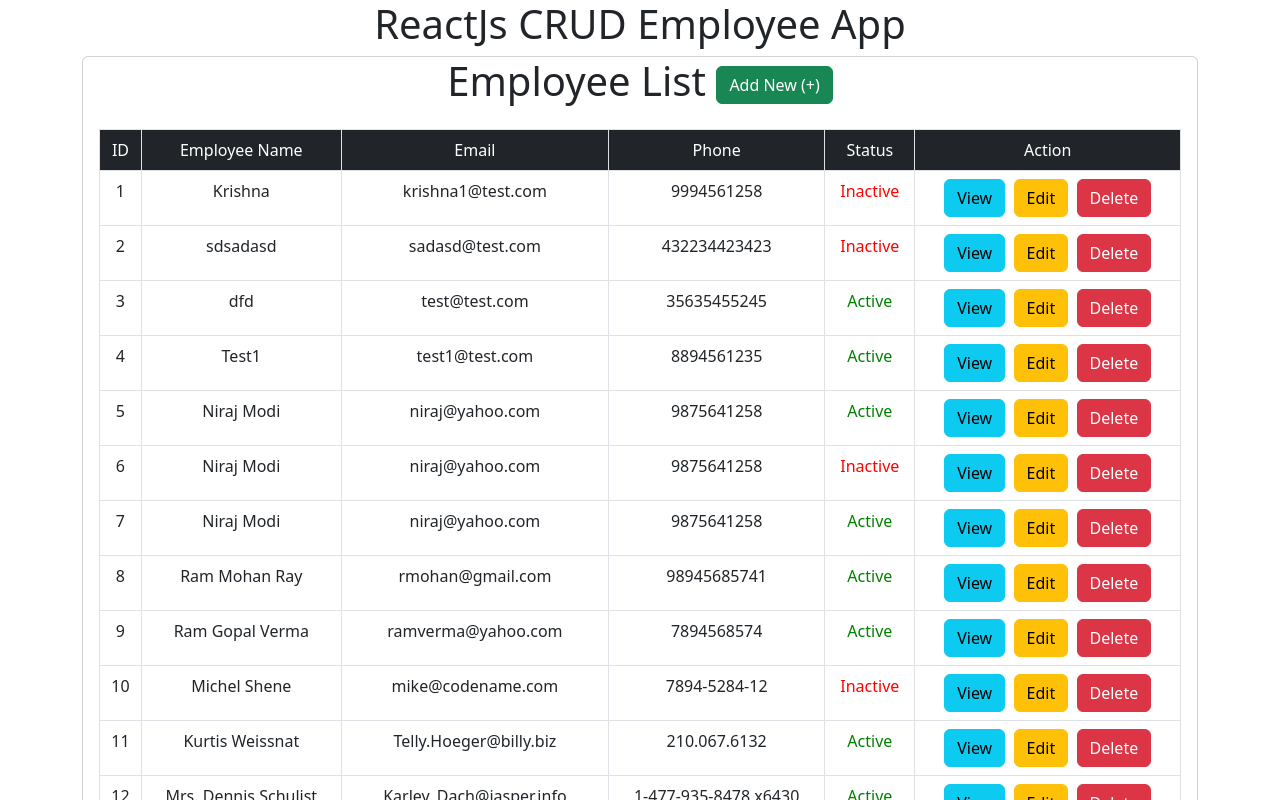
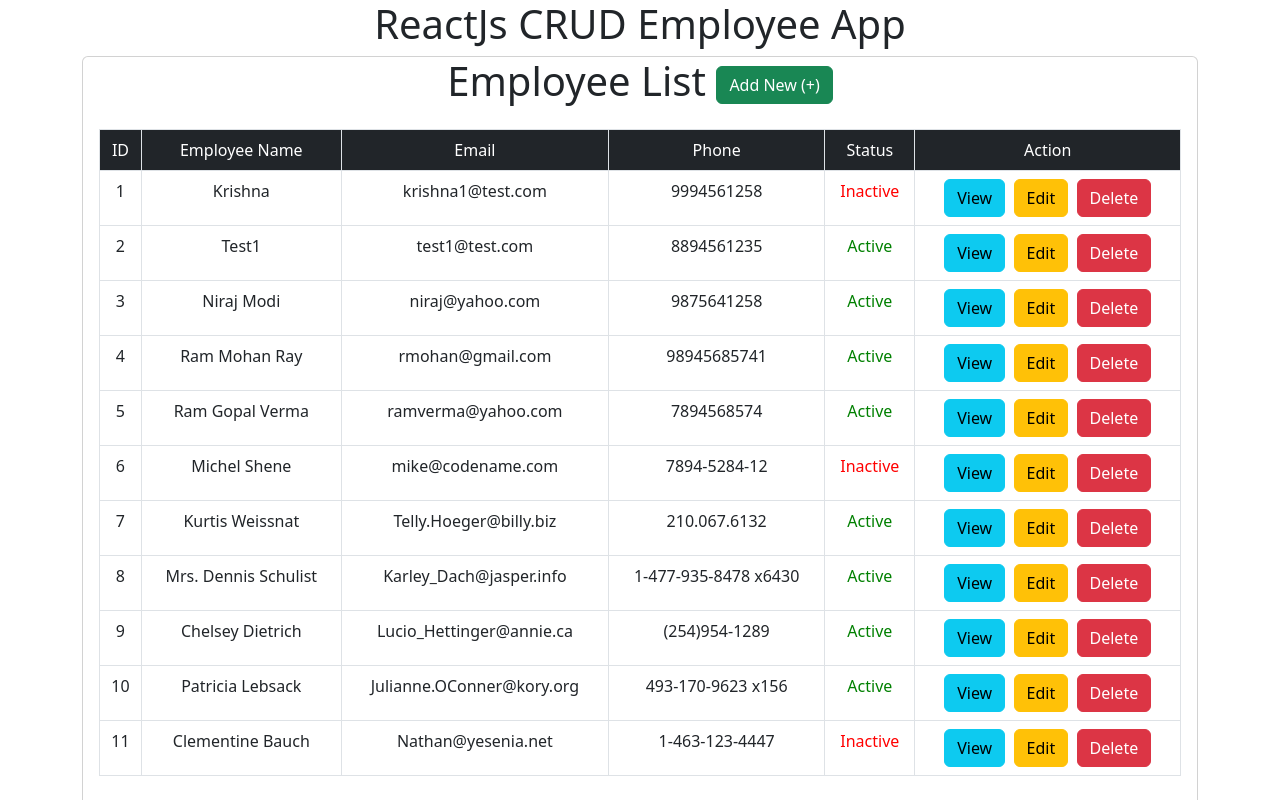
Before and after one commit to gitcoder-23/react18-employee-user-crud-json-server-placeholder, a React (Create React App) app: page / in a window 1280 px wide. Shown: the top 800 px of the page. Built offline with nearby package versions, Linux system fonts and the light colour scheme; data requests are answered from the project's data file.

Commit message:
delete ready

```diff
--- a/db.json
+++ b/db.json
@@ -91,20 +91,6 @@
       "email": "niraj@yahoo.com",
       "phone": "9875641258",
       "active": true,
-      "id": 7
-    },
-    {
-      "employeename": "Niraj Modi",
-      "email": "niraj@yahoo.com",
-      "phone": "9875641258",
-      "active": false,
-      "id": 8
-    },
-    {
-      "employeename": "Niraj Modi",
-      "email": "niraj@yahoo.com",
-      "phone": "9875641258",
-      "active": true,
       "id": 9
     },
     {
@@ -115,20 +101,6 @@
       "id": "15dd9ba3-af9b-4f24-ae7b-097f194fbdb8"
     },
     {
-      "id": "b729319f-880b-4d66-98c7-d20b2227791a",
-      "employeename": "dfd",
-      "email": "test@test.com",
-      "phone": "35635455245",
-      "active": true
-    },
-    {
-      "employeename": "sdsadasd",
-      "email": "sadasd@test.com",
-      "phone": "432234423423",
-      "active": false,
-      "id": "6e877fc0-3bc5-4775-aff6-38ad14c6a895"
-    },
-    {
       "employeename": "Krishna",
       "email": "krishna1@test.com",
       "phone": "9994561258",
--- a/src/pages/EmployeeList.js
+++ b/src/pages/EmployeeList.js
@@ -68,6 +68,18 @@ const EmployeeList = () => {
 
   const loadDelete = (dData) => {
     console.log('dData-->', dData);
+    if (window.confirm('Do you want?')) {
+      axios
+        .delete(`${rootApi}/employees/${dData.id}`)
+        .then((dData) => {
+          console.log(dData);
+          getAllEmployees();
+        })
+        .catch((err) => {
+          console.log(err);
+          getAllEmployees();
+        });
+    }
   };
 
   return (
```
